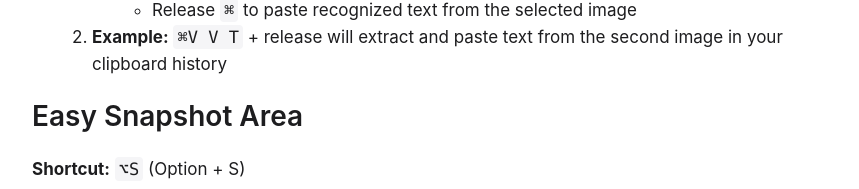
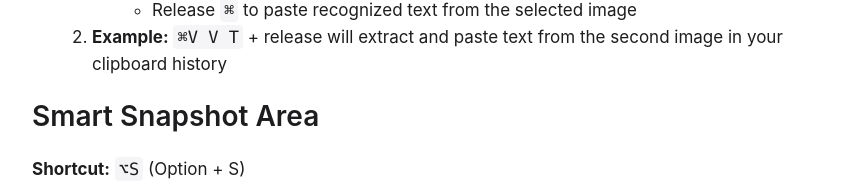
Before and after one commit to HyperfocusDisordered/ClipboardX-webpage, a plain HTML site: page user-guide.html in a window 1280 px wide. Shown: the part 1318-1507 px from the top of the page, without its empty margins (208-1067 px from the left). Drawn offline with Linux system fonts and the light colour scheme.

Commit message:
Update user-guide.html

```diff
--- a/user-guide.html
+++ b/user-guide.html
@@ -166,7 +166,7 @@
     </ol>
   </section>
   <section id="snapshot-area">
-    <h2>Easy Snapshot Area</h2>
+    <h2>Smart Snapshot Area</h2>
     <p><strong>Shortcut:</strong> <code>⌥S</code> (Option + S)</p>
     <p>Hold <code>⌥S</code> and drag to select an area. Release to capture and save the snapshot to your clipboard.</p>
   </section>
```
